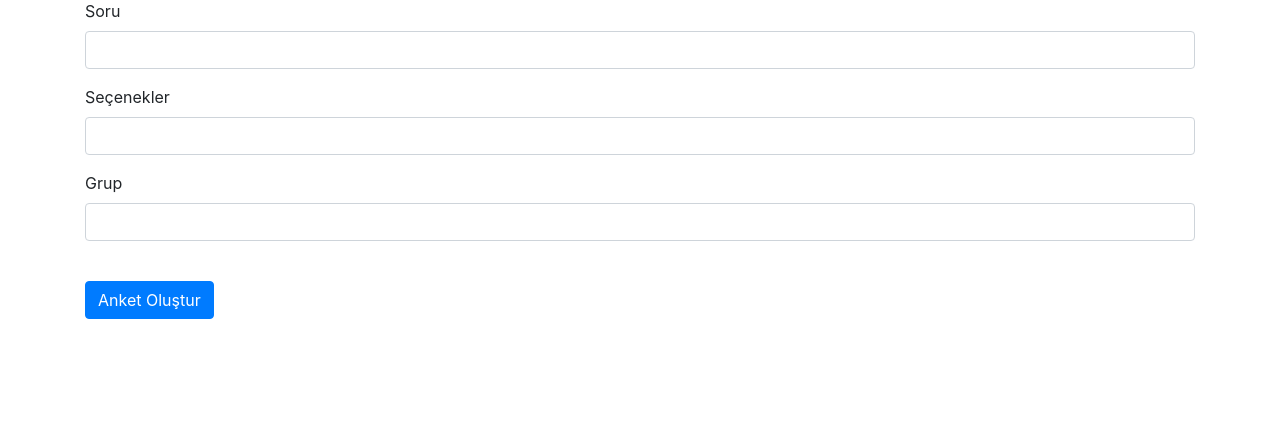
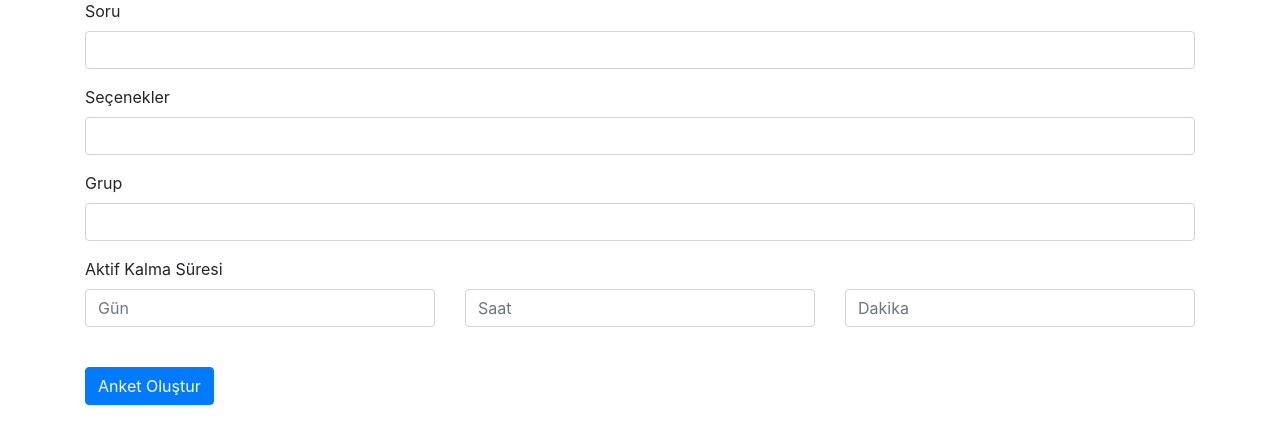
Before and after one commit to oylama-projesi/oylama_yeni, a Python web app: template oylamadeneme/website/templates/create_poll.html in a window 1280 px wide. Shown: the part 99-543 px from the top of the page. Run offline with Jinja, Linux system fonts and the light colour scheme; the template is opened without the code that fills it, so the values that code supplies are empty, except form fields; tables that the repository leaves empty hold one stand-in row (values such as "Sample post"); form fields are guessed from the names that the template uses; some libraries are stand-ins or nearby versions.

Commit message:
Update create_poll.html

```diff
--- a/oylamadeneme/website/templates/create_poll.html
+++ b/oylamadeneme/website/templates/create_poll.html
@@ -19,6 +19,20 @@
       <label for="group_id">Grup</label>
       {{ form.group_id(class="form-control") }}
   </div>
+  <div class="form-group">
+      <label for="duration">Aktif Kalma Süresi</label>
+      <div class="row">
+          <div class="col-md-4">
+              <input type="number" id="days" name="days" class="form-control" placeholder="Gün" min="0" required>
+          </div>
+          <div class="col-md-4">
+              <input type="number" id="hours" name="hours" class="form-control" placeholder="Saat" min="0" max="23" required>
+          </div>
+          <div class="col-md-4">
+              <input type="number" id="minutes" name="minutes" class="form-control" placeholder="Dakika" min="0" max="59" required>
+          </div>
+      </div>
+  </div>
   <br>
   <button type="submit" class="btn btn-primary">Anket Oluştur</button>
 </form>
```
